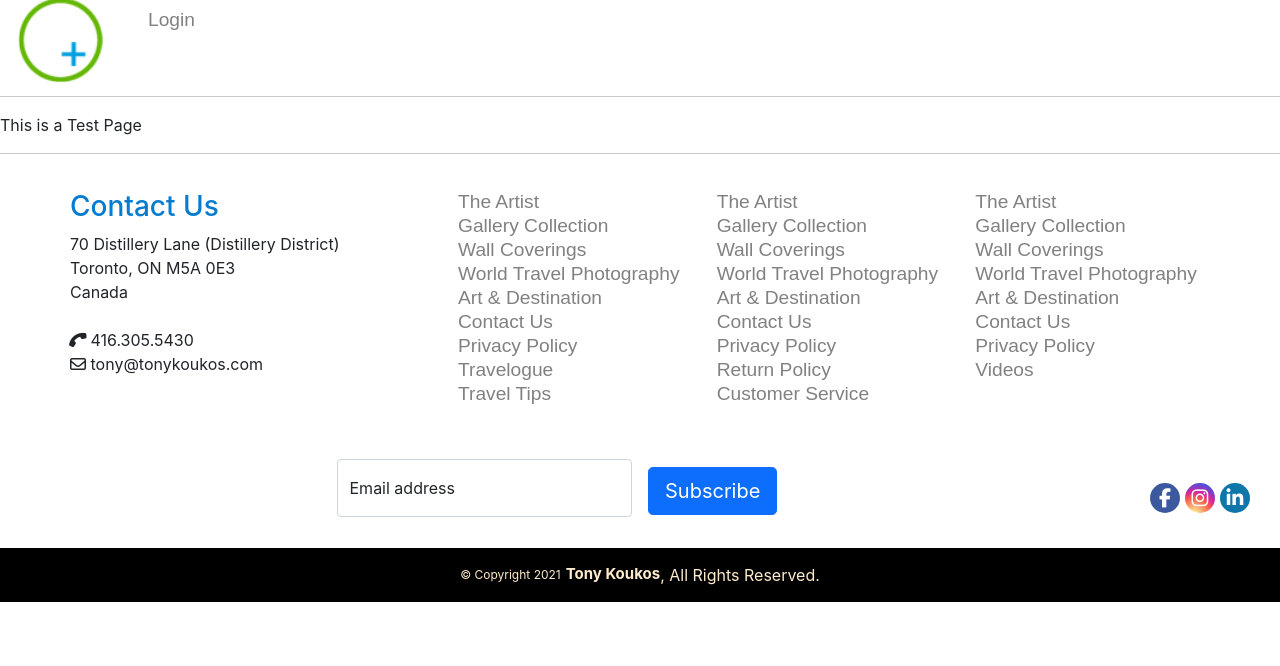
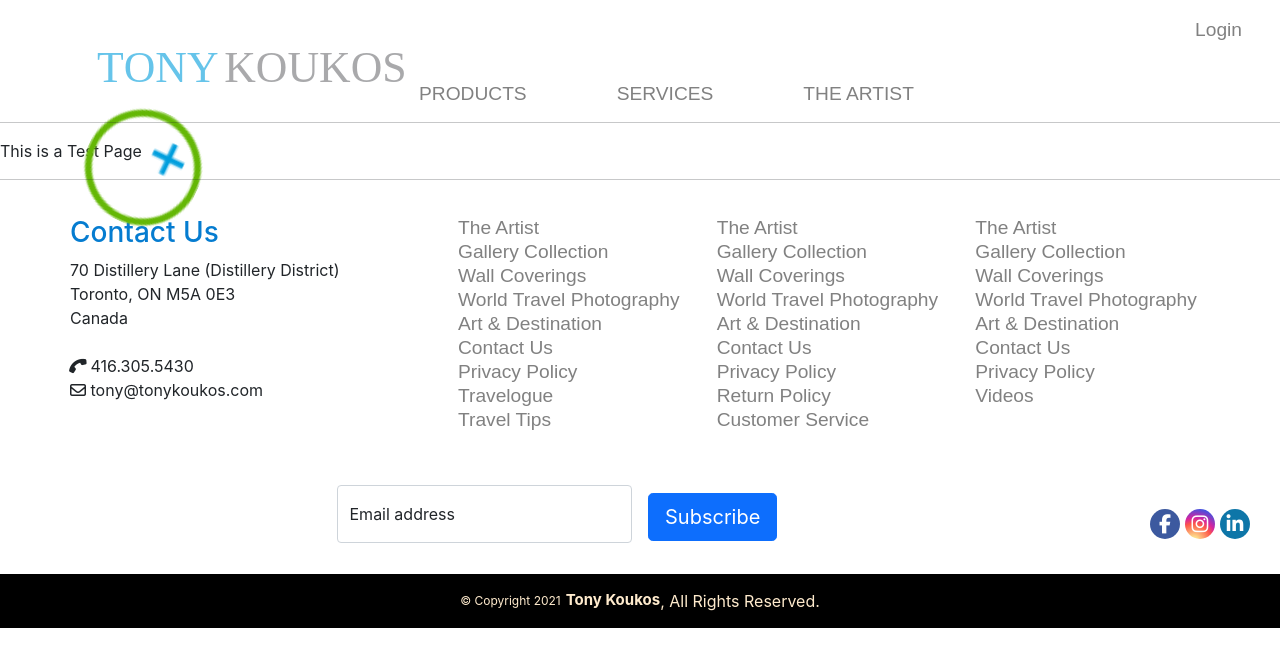
Before and after one commit to daze77/TKReactApp, a React (Create React App) app in the folder client/: page /TestPage in a window 1280 px wide. Shown: the top 666 px of the page. Built offline with nearby package versions, Linux system fonts and the light colour scheme; a web font is replaced by a local one.

Commit message:
formatting the full screen navbar

```diff
--- a/client/src/components/NavBar/NavBar.css
+++ b/client/src/components/NavBar/NavBar.css
@@ -11,7 +11,7 @@
     white-space: nowrap;
 }
 .navRow{
-    margin: 0px 10px 0px 10px
+    margin: 10px 10px 0px 10px
 }
 
 .menuItems{
@@ -215,6 +215,25 @@ ul.menuList {
     margin-left: 10px;
 }
 
+.menuList{
+    position: relative;
+}
+
+.menuList ul{
+    margin-bottom: 0px;
+    vertical-align: bottom;
+    position: absolute;
+    bottom: 0px;
+
+
+}
+
+.menuList li{
+    padding: 10px 10px 0px 20px;
+
+
+}
+
 
 @keyframes fadeMe {
     from {
@@ -226,3 +245,28 @@ ul.menuList {
       visibility: visible;
     }
   }
+
+  .navbarBranding #logoSymbolOnly{
+      display: none;
+  }
+  .navbarBranding #logoFull{
+      display: block;
+  }
+  #fullMenuList{
+    visibility: visible;
+}
+
+
+
+
+  @media only screen and (max-width: 745px) {
+      .navbarBranding #logoSymbolOnly{
+          display: block;
+      }
+      .navbarBranding #logoFull{
+          display: none;
+      }
+      #fullMenuList{
+          visibility: hidden;
+      }
+  }
--- a/client/src/components/NavBar/NavBarAlternate2.js
+++ b/client/src/components/NavBar/NavBarAlternate2.js
@@ -44,51 +44,35 @@ function NavBarAlt(){
     }
 
     function handleSubMenu(e){
-        console.log(`this is e`, e)
         switch(e.target.id){
             case "PRODUCTS":
-                subMenu1.display === "block" ? setSubMenu1({display:"none"})  : setSubMenu1({display:"block", animation: "fadeMe 2s" })
+                subMenu1.display === "block" ? setSubMenu1({display:"none"})  : setSubMenu1({display:"block", animation: "fadeMe 2s" });
                 subMenu1.display === "block" ? setsubMenuExpand1(plus) : setsubMenuExpand1(minus);
-
                 break;
             case "SERVICES":
                 subMenu2.display === "block" ? setSubMenu2({display:"none"}) : setSubMenu2({display:"block", animation: "fadeMe 2s" });
                 subMenu2.display === "block" ? setsubMenuExpand2(plus) : setsubMenuExpand2(minus);
-
                 break;
             default:
                 subMenu3.display === "block" ? setSubMenu3({display:"none"}) : setSubMenu3({display:"block", animation: "fadeMe 2s" });
                 subMenu3.display === "block" ? setsubMenuExpand3(plus) : setsubMenuExpand3(minus);
-
-
         }
-        // plusSignChange(e)
      }
 
-    //  function plusSignChange(e){
-    //     console.log(`this is e`, e)
-    //     switch(e.target.id){
-    //         case "PRODUCTS":
-    //             break;
-    //         case "SERVICES":
-    //             subMenu2.display === "block" ? setsubMenuExpand2(plus) : setsubMenuExpand2(minus);
-    //             break;
-    //         default:
-    //     }
-    //  }
-
-    console.log(navOveraly)
 
     return(
         <>
             <nav>
                 <div class="row navRow">
                     <div class="col-auto navbarBranding">
-                        <div onClick={handleNavOverlay}>
+                        <div id="logoSymbolOnly" onClick={handleNavOverlay}>
                             <NavBarLogoSymbol />
                         </div>
+                        <div id="logoFull" onClick={handleNavOverlay}>
+                            <NavBarLogo />
+                        </div>
                     </div>
-                    <div class="col " style={{display: "none"}}>
+                    <div class="col menuList" >
                         <ul class=" ">
                             <li onClick={handleSubMenu}>PRODUCTS</li>
                             <li onClick={handleSubMenu}>SERVICES</li>
@@ -103,7 +87,7 @@ function NavBarAlt(){
                     <div class="navOverlayHeader" >
                         <ul class="navOverlaySubMenu">
                             <li id="closeButton" onClick={handleCloseButton}>&times;</li>
-                            <li id="subMenuLogo"><img  src={LogoSymbol} alt="Logo"/>   </li>
+                            <li id="subMenuLogo"><img src={LogoSymbol} alt="Logo"/>   </li>
                         </ul>
                     </div>
                     <div class="fullMenuList ">
```
